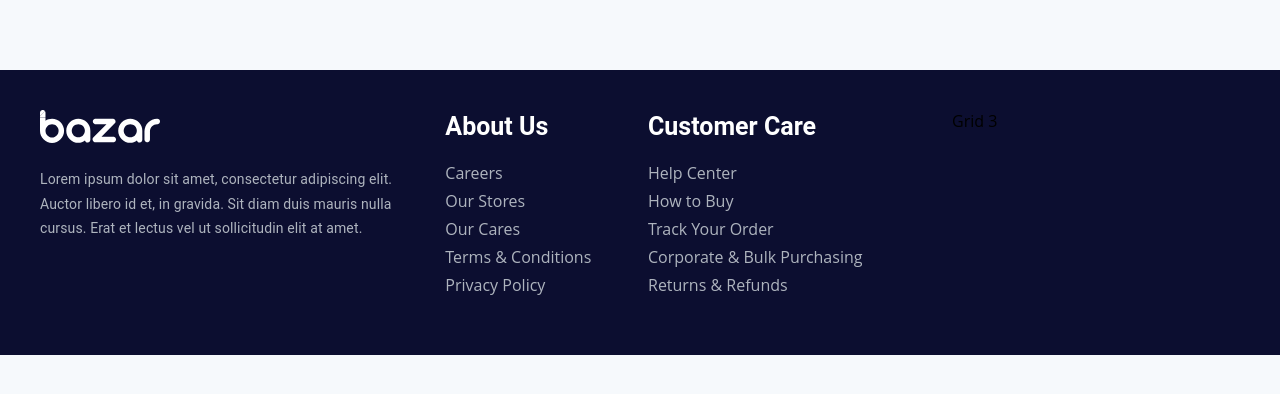
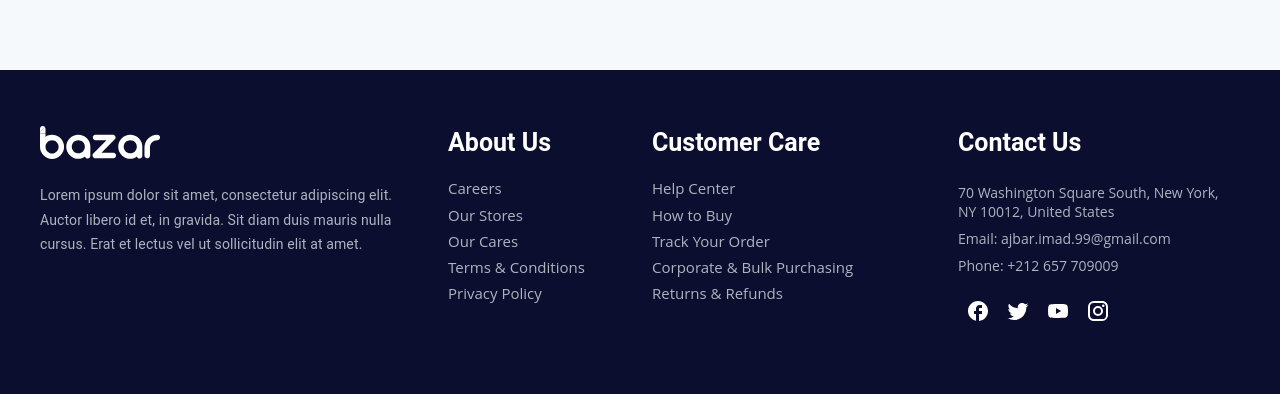
Before and after one commit to AjImad/OnlineStore, a React (Create React App) app: page / in a window 1280 px wide. Shown: the part 866-1260 px from the top of the page. Built offline with nearby package versions, Linux system fonts and the light colour scheme; no server answers; the database is empty; the HTML template or start-up script is replaced by a standard one.

Commit message:
Adding Cart page

```diff
--- a/src/App.js
+++ b/src/App.js
@@ -12,6 +12,7 @@ import { Provider } from 'react-redux';
 import store from './app/store';
 import Product from './components/product/Product';
 import Footer from './components/footer/Footer';
+import Cart from './components/cart/Cart';
 
 function App() {
 
@@ -43,6 +44,7 @@ function App() {
           <Route exact path='/signup' element={<Signup closeModal={handleClose} />} />
           <Route exact path='/resetpwd' element={<Resetpwd />} />
           <Route exact path='/product/:id' element={<Product />} />
+          <Route exact path='/cart/' element={<Cart />} />
         </Routes>
       </Provider>
       <Footer />
--- a/src/components/Header/Header.js
+++ b/src/components/Header/Header.js
@@ -111,7 +111,7 @@ export default function Header(props) {
   }
 
   return (
-    <Box sx={{ flexGrow: 1, display: { sm: 'none', md: 'inline-block' } }}>
+    <Box sx={{ flexGrow: 1, position: 'relative', display: { sm: 'none', md: 'inline-block' } }}>
       <AppBar position="fixed" color="default">
         <Toolbar
           sx={{ ...style.toolbar }}
--- a/src/components/Home/Home.js
+++ b/src/components/Home/Home.js
@@ -55,7 +55,7 @@ export default function Home() {
   return (
     <Box component="div" sx={{
       width: '100%', height: 'calc(100% - 62px)',
-      // position: 'relative',
+      position: 'relative',
       top: '55px',
       mb: 5,
     }}
--- /dev/null
+++ b/src/components/cart/Cart.js
@@ -0,0 +1,42 @@
+import { Box, Grid, Typography } from '@mui/material';
+import React from 'react';
+
+const Cart = () => {
+    return (
+        <Box
+            component="div" sx={{
+                width: '100%',
+                // height: 'calc(100vh - 62px)',
+                height: '80vh',
+                mt: '62px',
+                position: 'relative',
+                // border: '1px solid'
+            }}
+        >
+            <Box display='flex' flexDirection='row'>
+                <Typography component='p' variant='div'>
+                    1. Cart
+                </Typography>
+                <Typography component='p' variant='div'>
+                    2. Details
+                </Typography>
+                <Typography component='p' variant='div'>
+                    3. Payment
+                </Typography>
+                <Typography component='p' variant='div'>
+                    4. Review
+                </Typography>
+            </Box>
+            <Grid container spacing={2}>
+                <Grid item md={8} border='1px solid'>
+                    product Item
+                </Grid>
+                <Grid item md={4} border='1px solid'>
+                    cart
+                </Grid>
+            </Grid>
+        </Box>
+    )
+}
+
+export default Cart;
--- a/src/components/footer/Footer.js
+++ b/src/components/footer/Footer.js
@@ -1,24 +1,29 @@
-import React from 'react'
-import { Box, Grid, Typography } from '@mui/material'
+import React from 'react';
+import { Box, Grid, IconButton, Typography } from '@mui/material';
+import FacebookTwoToneIcon from '@mui/icons-material/FacebookTwoTone';
+import TwitterIcon from '@mui/icons-material/Twitter';
+import YouTubeIcon from '@mui/icons-material/YouTube';
+import InstagramIcon from '@mui/icons-material/Instagram';
 
 const Footer = () => {
     return (
-        <Box mb={5} p={5}
-            sx={{ backgroundColor: '#0c0e30' }}
+        <Box px={5} py={7}
+            sx={{ position: 'relative', bottom: '0px', left: '0px', backgroundColor: '#0c0e30' }}
         >
-            <Grid container spacing={2}
+            <Grid container spacing={{ xs: 2, md: 3 }} columns={{ xs: 8, sm: 8, md: 12 }}
                 sx={{
                     '& .MuiTypography-div': {
                         color: '#AEB4BE',
                         cursor: 'pointer',
                         lineHeight: 1.75,
+                        fontSize: '15px',
                         '&:hover': {
-                            color: 'white'
+                            color: 'white'// may be nice to see you here iam glad of you brother and sistern good after non may be nice to see you hereit's so nice yoo good morning maybe nice
                         }
                     }
                 }}
             >
-                <Grid item md={4}>
+                <Grid item xs={8} sm={4} md={4}>
                     <Typography component='div'>
                         <img src='./images/logoMobile.svg' alt='' />
                     </Typography>
@@ -26,9 +31,7 @@ const Footer = () => {
                         Lorem ipsum dolor sit amet, consectetur adipiscing elit. Auctor libero id et, in gravida. Sit diam duis mauris nulla cursus. Erat et lectus vel ut sollicitudin elit at amet.
                     </Typography>
                 </Grid>
-                <Grid item md={2}
-
-                >
+                <Grid item xs={8} sm={4} md={2}>
                     <Box>
                         <Typography component='div' variant='h5' sx={{ color: '#fff', fontWeight: 600, fontSize: '25px' }}>
                             About Us
@@ -52,7 +55,7 @@ const Footer = () => {
                         </Box>
                     </Box>
                 </Grid>
-                <Grid item md={3}>
+                <Grid item xs={8} sm={4} md={3}>
                     <Box>
                         <Typography component='div' variant='h5' sx={{ color: '#fff', fontWeight: 600, fontSize: '25px' }}>
                             Customer Care
@@ -76,8 +79,45 @@ const Footer = () => {
                         </Box>
                     </Box>
                 </Grid>
-                <Grid item md={3}>
-                    Grid 3
+                <Grid item xs={8} sm={4} md={3}>
+                    <Box>
+                        <Typography component='div' variant='h5' sx={{ color: '#fff', fontWeight: 600, fontSize: '25px' }}>
+                            Contact Us
+                        </Typography>
+                        <Box display="flex" flexDirection="column" justifyContent="left" my={2}
+                            sx={{
+                                '& .MuiTypography-p': {
+                                    color: '#AEB4BE',
+                                    mt: 1,
+                                    fontSize: '14px'
+                                }
+                            }}
+                        >
+                            <Typography variant='p'>
+                                70 Washington Square South, New York, NY 10012, United States
+                            </Typography>
+                            <Typography variant='p'>
+                                Email: ajbar.imad.99@gmail.com
+                            </Typography>
+                            <Typography variant='p' mb={1}>
+                                Phone: +212 657 709009
+                            </Typography>
+                            <Typography variant='p'>
+                                <IconButton>
+                                    <FacebookTwoToneIcon fontSize='meduim' sx={{ color: 'white' }} />
+                                </IconButton>
+                                <IconButton>
+                                    <TwitterIcon fontSize='meduim' sx={{ color: 'white' }} />
+                                </IconButton>
+                                <IconButton>
+                                    <YouTubeIcon fontSize='meduim' sx={{ color: 'white' }} />
+                                </IconButton>
+                                <IconButton>
+                                    <InstagramIcon fontSize='meduim' sx={{ color: 'white' }} />
+                                </IconButton>
+                            </Typography>
+                        </Box>
+                    </Box>
                 </Grid>
             </Grid>
         </Box>
--- a/src/components/product/ShoppingCart.js
+++ b/src/components/product/ShoppingCart.js
@@ -193,7 +193,11 @@ export default function TemporaryDrawer({ bottomCart }) {
               >
                 Checkout Now (${cart.cartTotalAmount.toFixed(2)})
               </Button>
-              <Button variant="outlined" sx={style["&.MuiButton-outlined"]}>View Cart</Button>
+              <Button variant="outlined" sx={style["&.MuiButton-outlined"]}>
+                <Link to='/cart/' style={{ textDecoration: 'none', color: '#d23f57' }}>
+                  View Cart
+                </Link>
+              </Button>
             </Box>
             :
             <></>
```
